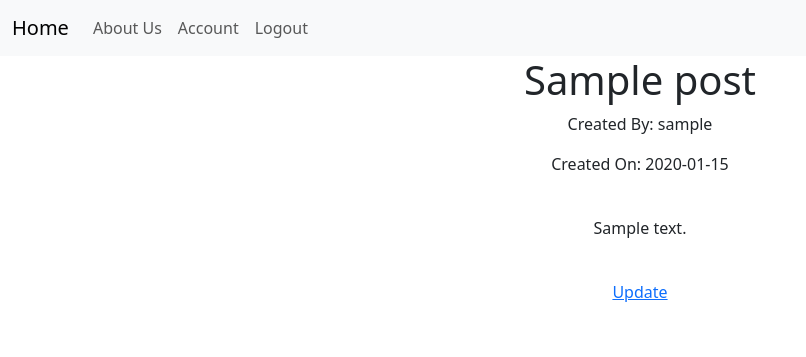
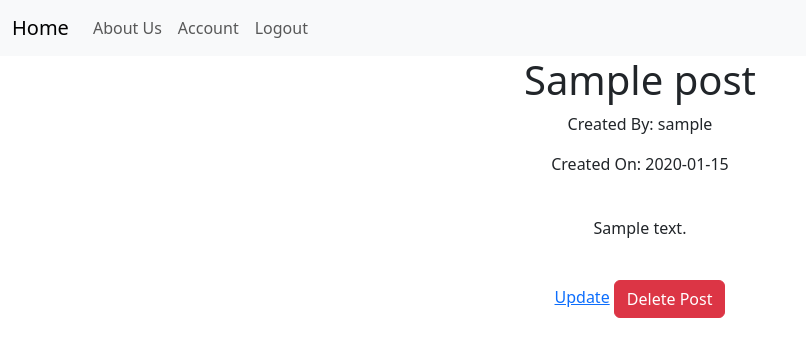
Before and after one commit to Rezuanul-Islam-Fahim/company-blog-flask, a Flask app: page /posts/1 in a window 1280 px wide. Shown: the top 357 px of the page, without its empty margins (0-806 px from the left). Run offline with Flask 3, Linux system fonts and the light colour scheme; a user stored in the database is signed in; tables that the repository leaves empty hold one stand-in row (values such as "Sample post").

Commit message:
Implement post delete modal to allow user to delete own post

```diff
--- a/blog/templates/blog-post.html
+++ b/blog/templates/blog-post.html
@@ -1,16 +1,39 @@
 {% extends "base.html" %}
 
 {% block content %}
-<div  style="text-align: center;">
+<div style="text-align: center;">
     <h1>{{ post.title }}</h1>
     <p>Created By: {{ post.author.username }}</p>
     <p>Created On: {{ post.datetime.strftime('%Y-%m-%d') }}</p>
-    <br/>
+    <br />
     <p>{{ post.desc }}</p>
-    <br/>
+    <br />
 
     {% if post.author == current_user %}
     <a href="{{ url_for('posts.update_post', blog_post_id=post.id) }}">Update</a>
+    <button type="button" class="btn btn-danger" data-bs-toggle="modal" data-bs-target="#deletePostModal">
+        Delete Post
+    </button>
+    <div class="modal fade" id="deletePostModal" tabindex="-1" aria-labelledby="deletePostModalLabel" aria-hidden="true">
+        <div class="modal-dialog">
+            <div class="modal-content">
+                <div class="modal-header">
+                    <h1 class="modal-title fs-5" id="exampleModalLabel">Delete Post</h1>
+                    <button type="button" class="btn-close" data-bs-dismiss="modal" aria-label="Close"></button>
+                </div>
+                <div class="modal-body">
+                    Are you sure you want to delete this post?
+                </div>
+                <div class="modal-footer">
+                    <button type="button" class="btn btn-secondary" data-bs-dismiss="modal">Close</button>
+                    <form action="{{ url_for('posts.delete_post', blog_post_id=post.id) }}">
+                        <input type="submit" class="btn btn-danger" value="Confirm"/>
+                    </form>
+                </div>
+            </div>
+        </div>
+    </div>
+
     {% endif %}
 </div>
 {% endblock %}
```
